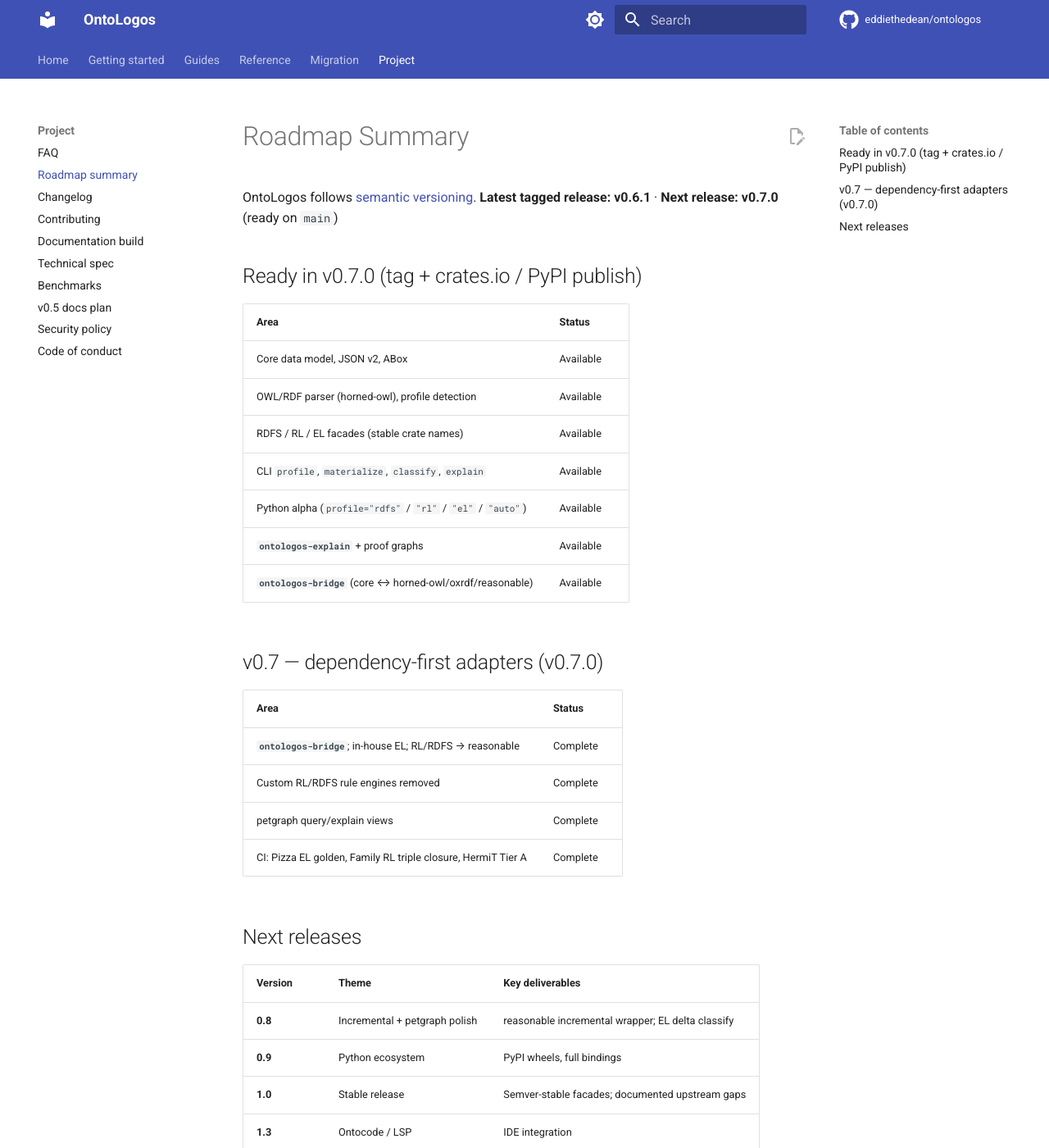
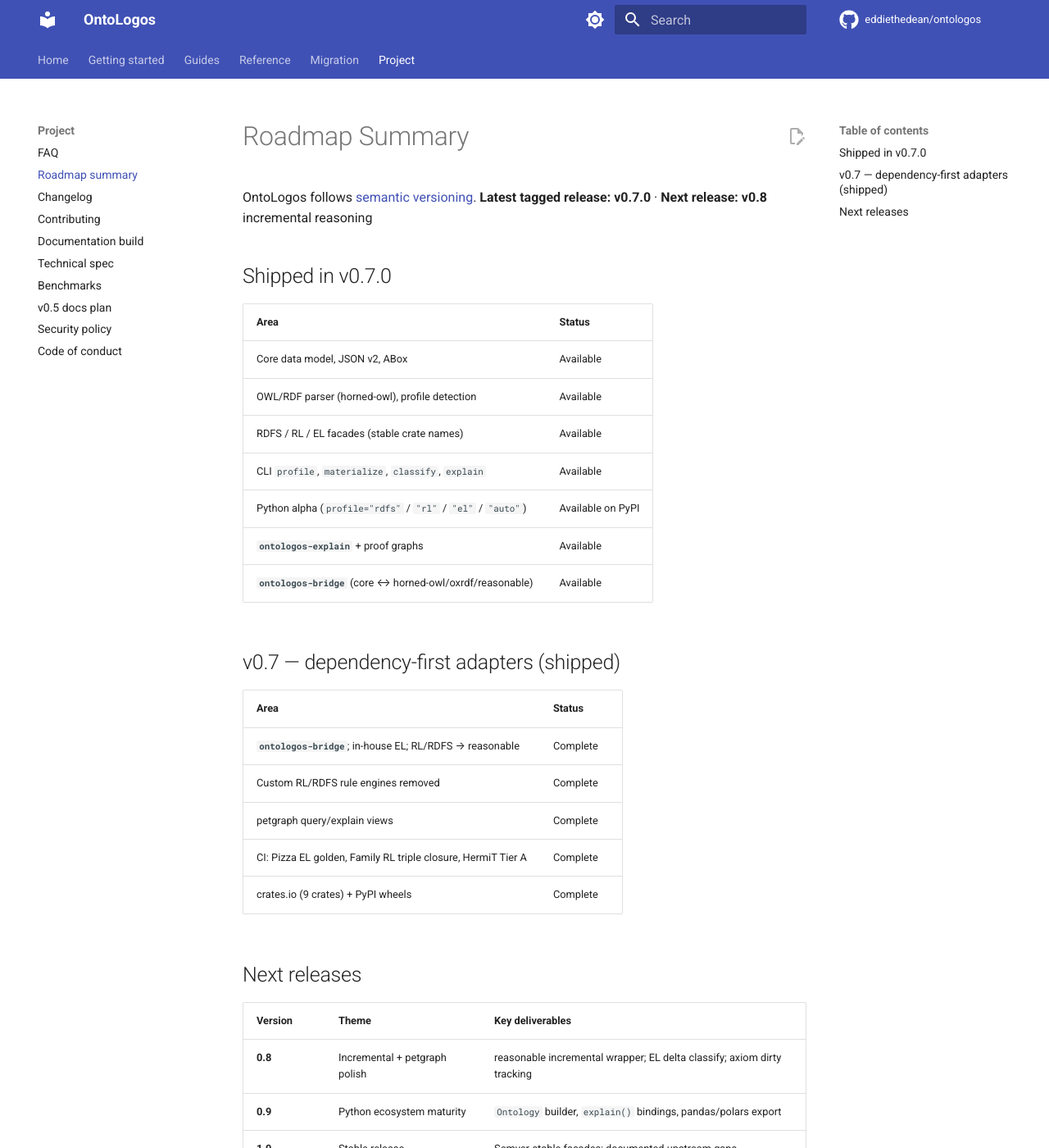
Before and after one commit to eddiethedean/ontologos, an MkDocs documentation site: the page built from docs/project/roadmap-summary.md, in a window 1280 px wide and 1400 px high. Shown: the whole window at 82% size. Built offline with MkDocs 1.6.1 and Material for MkDocs 9.7.7, drawn with Linux system fonts in a browser that asks for light colours; comment, search, counter and statistics services are not loaded.

Commit message:
Update roadmap and docs for v0.7.0 release.
Mark v0.7.0 shipped, point next milestone at v0.8, and sync CHANGELOG compare links and status wording.

```diff
--- a/docs/project/roadmap-summary.md
+++ b/docs/project/roadmap-summary.md
@@ -1,8 +1,8 @@
 # Roadmap Summary
 
-OntoLogos follows [semantic versioning](https://semver.org/). **Latest tagged release:** **v0.6.1** · **Next release:** **v0.7.0** (ready on `main`)
+OntoLogos follows [semantic versioning](https://semver.org/). **Latest tagged release:** **v0.7.0** · **Next release:** **v0.8** incremental reasoning
 
-## Ready in v0.7.0 (tag + crates.io / PyPI publish)
+## Shipped in v0.7.0
 
 | Area | Status |
 |------|--------|
@@ -10,11 +10,11 @@
 | OWL/RDF parser (horned-owl), profile detection | Available |
 | RDFS / RL / EL facades (stable crate names) | Available |
 | CLI `profile`, `materialize`, `classify`, `explain` | Available |
-| Python alpha (`profile="rdfs"` / `"rl"` / `"el"` / `"auto"`) | Available |
+| Python alpha (`profile="rdfs"` / `"rl"` / `"el"` / `"auto"`) | Available on PyPI |
 | **`ontologos-explain`** + proof graphs | Available |
 | **`ontologos-bridge`** (core ↔ horned-owl/oxrdf/reasonable) | Available |
 
-## v0.7 — dependency-first adapters (v0.7.0)
+## v0.7 — dependency-first adapters (shipped)
 
 | Area | Status |
 |------|--------|
@@ -22,13 +22,14 @@
 | Custom RL/RDFS rule engines removed | Complete |
 | petgraph query/explain views | Complete |
 | CI: Pizza EL golden, Family RL triple closure, HermiT Tier A | Complete |
+| crates.io (9 crates) + PyPI wheels | Complete |
 
 ## Next releases
 
 | Version | Theme | Key deliverables |
 |---------|-------|------------------|
-| **0.8** | Incremental + petgraph polish | reasonable incremental wrapper; EL delta classify |
-| **0.9** | Python ecosystem | PyPI wheels, full bindings |
+| **0.8** | Incremental + petgraph polish | reasonable incremental wrapper; EL delta classify; axiom dirty tracking |
+| **0.9** | Python ecosystem maturity | `Ontology` builder, `explain()` bindings, pandas/polars export |
 | **1.0** | Stable release | Semver-stable facades; documented upstream gaps |
 | **1.3** | Ontocode / LSP | IDE integration |
 | **1.5+** | Hybrid routing | MORe-style EL + reasonable modules |
```
Also changed, not shown: CHANGELOG.md (+2 -4 lines), PLAN.md (+2 -2 lines), README.md (+1 -1 lines), ROADMAP.md (+11 -10 lines), SPEC.md (+1 -1 lines), docs/project/overview.md (+1 -1 lines), .github/release/v0.7.0.md.
